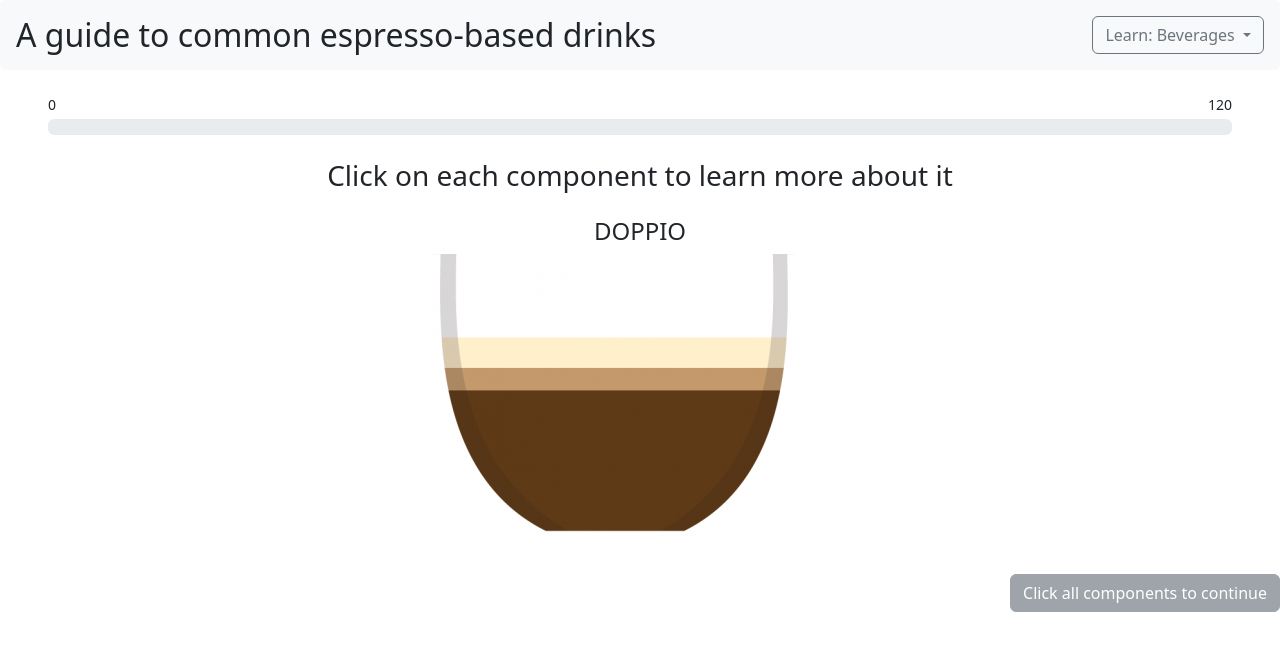
After one commit to meifactor/Know-Your-Coffee, a Flask app: page /learn/beverages in a window 1280 px wide. The commit adds this page. Shown: the top 651 px of the page. Run offline with Flask 3, Linux system fonts and the light colour scheme; parts of the project's set-up code (start-up, migrations or seed data) failed here and were passed over.

Commit message:
Minimal learn beveages page

```diff
--- a/app/routes.py
+++ b/app/routes.py
@@ -78,3 +78,9 @@ def results():
                          score=score,
                          total=len(quiz_data),
                          answers=answers)
+
+
+@main.route('/learn/beverages')
+def learn_beverages():
+    # render Mike's Portion of the learn feature
+    return render_template('learn_beverages.html')
--- a/app/templates/base.html
+++ b/app/templates/base.html
@@ -8,7 +8,7 @@
     <link rel="stylesheet" href="{{ url_for('static', filename='css/style.css') }}">
 </head>
 <body>
-    <div class="container mt-5">
+    <div class="">
         {% block content %}{% endblock %}
     </div>
 
--- /dev/null
+++ b/app/templates/learn_beverages.html
@@ -0,0 +1,53 @@
+{% extends "base.html" %}
+
+{% block content %}
+  <!-- header bar -->
+  <div class="bg-light p-3 mb-4 rounded">
+    <div class="d-flex justify-content-between align-items-center">
+      <h2 class="m-0">A guide to common espresso-based drinks</h2>
+      <div class="dropdown">
+        <button
+          class="btn btn-outline-secondary dropdown-toggle"
+          type="button"
+          id="learnDropdown"
+          data-bs-toggle="dropdown"
+          aria-expanded="false"
+        >
+          Learn: Beverages
+        </button>
+        <ul class="dropdown-menu dropdown-menu-end">
+          <li><a class="dropdown-item" href="/">Home</a></li>
+          <li><a class="dropdown-item" href="/learn/beverages">Beverages</a></li>
+          <li><a class="dropdown-item" href="/learn/components">Components</a></li>
+        </ul>
+      </div>
+    </div>
+  </div>
+
+  <!-- progress bar -->
+  <div class="d-flex justify-content-between align-items-center mb-1 mx-5">
+    <small>0</small>
+    <small>120</small>
+  </div>
+  <div class="progress mb-4 mx-5">
+    <div
+      aria-valuenow="0"
+      aria-valuemin="0"
+      aria-valuemax="120"
+    ></div>
+  </div>
+
+  <!-- instruction -->
+  <h3 class="text-center mb-4">Click on each component to learn more about it</h3>
+
+  <!-- Doppio -->
+  <div class="text-center">
+    <h4 class="mb-2">DOPPIO</h4>
+    <img src="{{ url_for('static', filename='doppio.png') }}"
+         alt="Doppio" class="img-fluid" style="max-height: 300px;">
+  </div>
+
+  <div class="text-end mt-4">
+    <button class="btn btn-secondary" disabled>Click all components to continue</button>
+  </div>
+{% endblock %}
```
Also changed, not shown: app/static/doppio.png (added).
